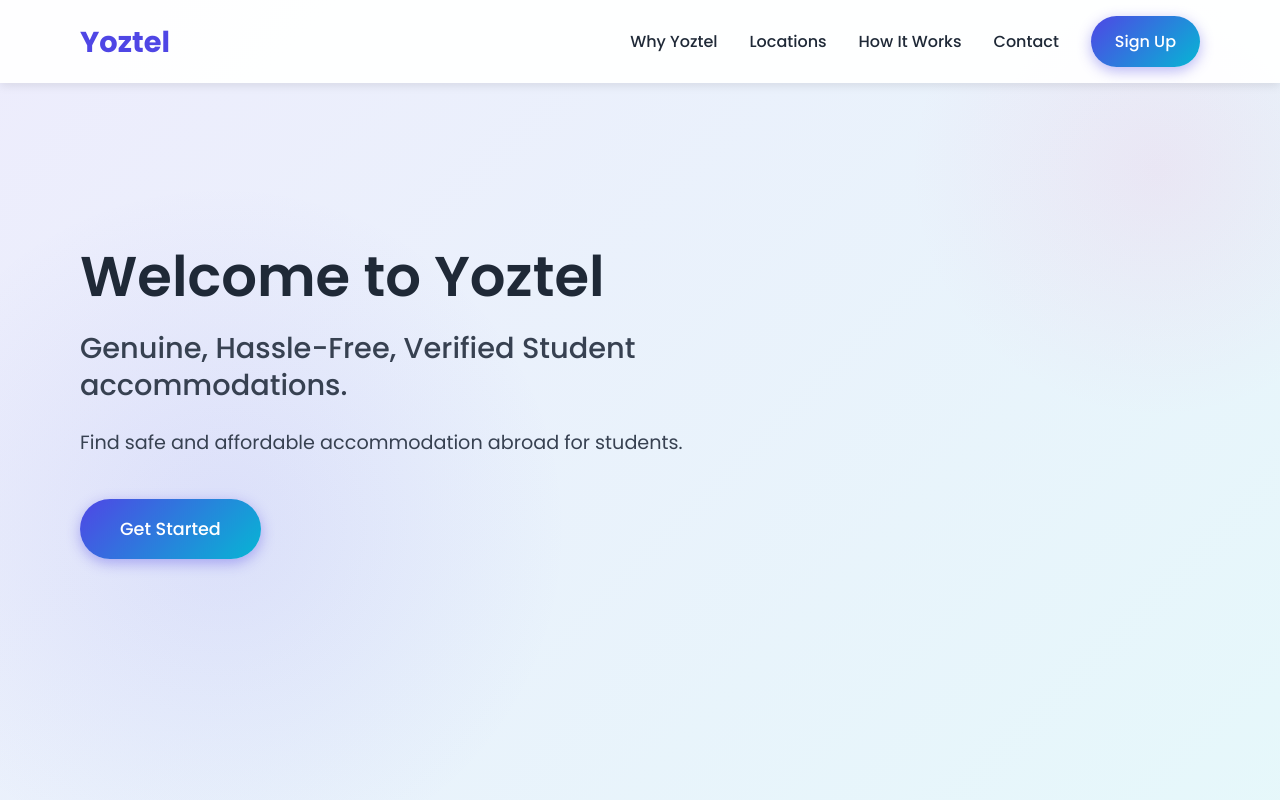
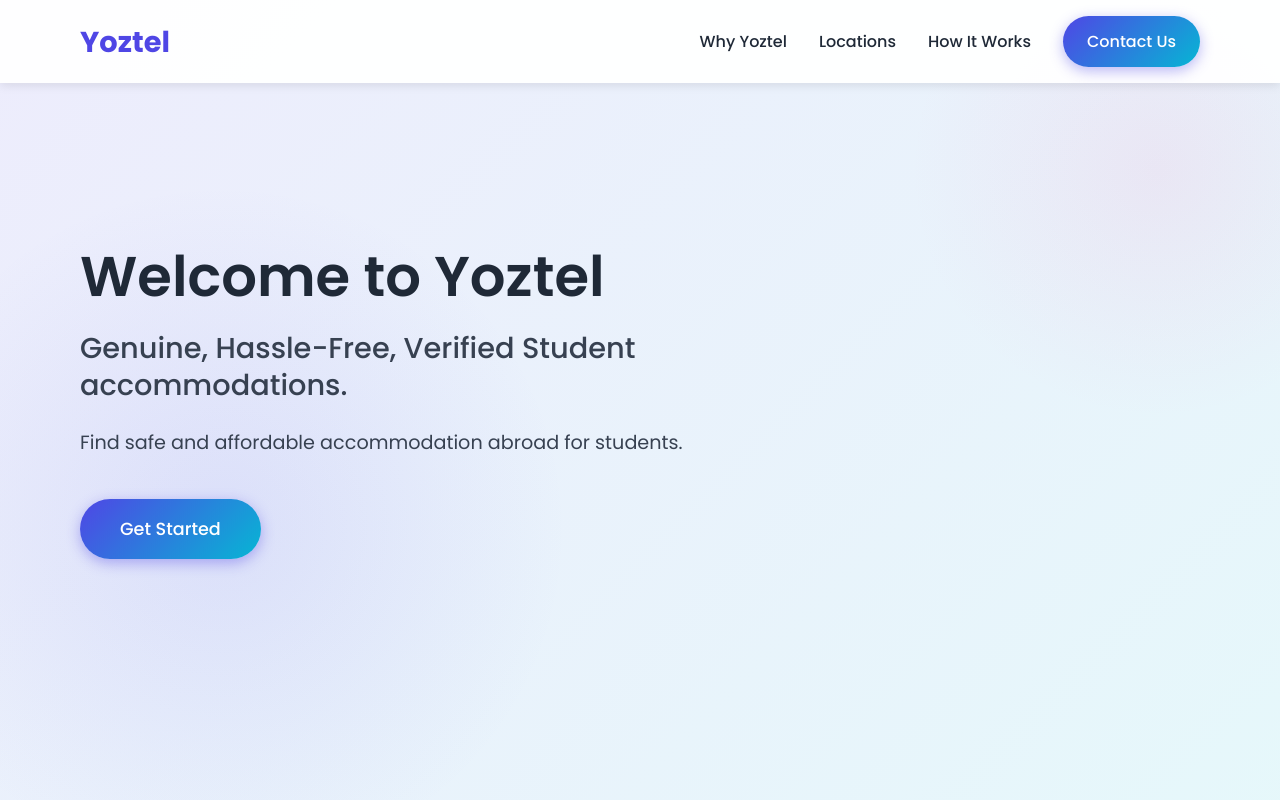
Before and after one commit to Neha220803/yoztel, a plain HTML site: page index.html in a window 1280 px wide. Shown: the top 800 px of the page. Drawn offline with Linux system fonts and the light colour scheme.

Commit message:
nav changes

```diff
--- a/index.html
+++ b/index.html
@@ -29,9 +29,9 @@
         <ul class="nav-links">
           <li><a href="#why-yoztel">Why Yoztel</a></li>
           <li><a href="#where-we-help">Locations</a></li>
+          <!-- <li><a href="#search">Search</a></li> -->
           <li><a href="#how-it-works">How It Works</a></li>
-          <li><a href="#contact">Contact</a></li>
-          <li><a href="#" class="btn btn-primary">Sign Up</a></li>
+          <li><a href="#contact" class="btn btn-primary">Contact Us</a></li>
         </ul>
       </div>
     </nav>
--- a/styles.css
+++ b/styles.css
@@ -27,6 +27,7 @@ body {
     line-height: 1.6;
     color: var(--text-color);
     background-color: var(--background-color);
+    overflow-x: hidden !important;
 }
 
 .container {
```
